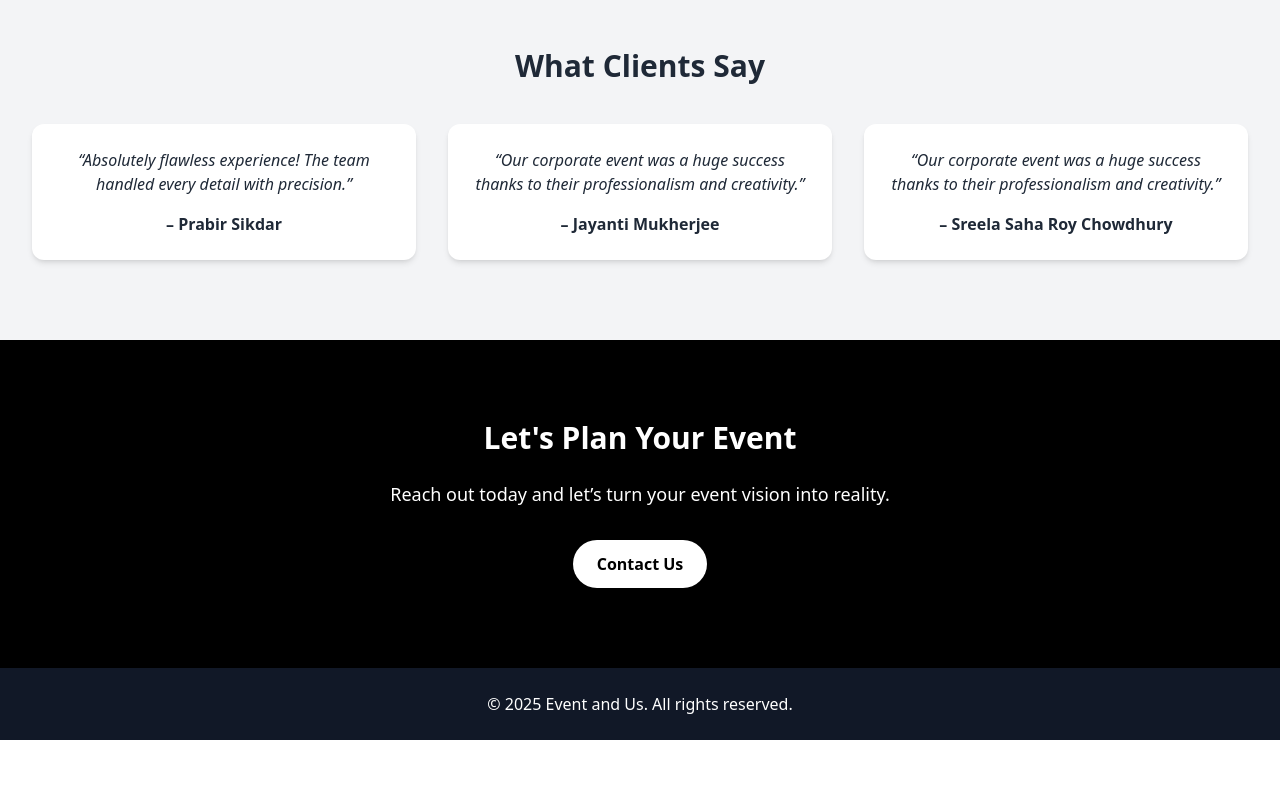
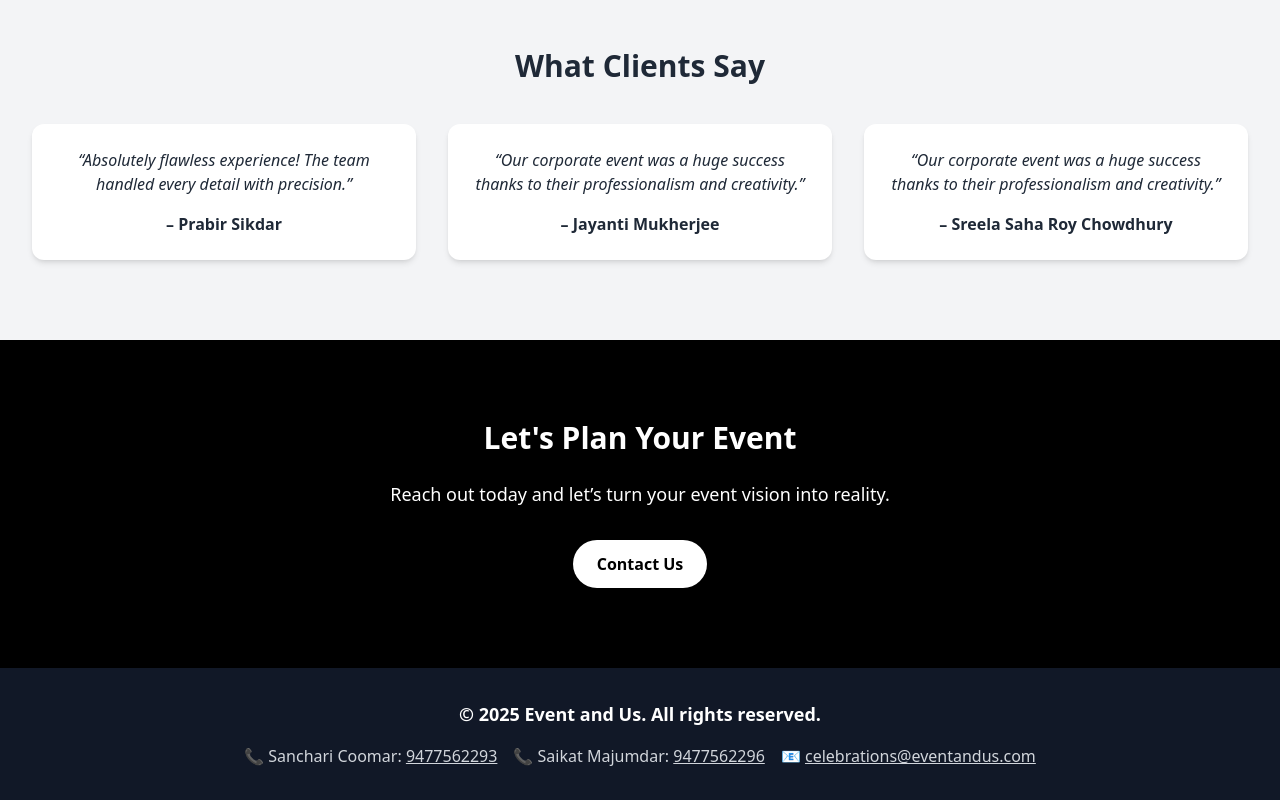
Before and after one commit to arnabjoy123/eventAndUs, a React (Vite) app: page / in a window 1280 px wide. Shown: the part 1856-2656 px from the top of the page. Before the commit the page ends 2596 px from the top, so only its background shows below. Built offline with nearby package versions, Linux system fonts and the light colour scheme.

Commit message:
added favicon logo and few other changes

```diff
--- a/index.html
+++ b/index.html
@@ -5,7 +5,7 @@
   <meta charset="UTF-8" />
   <link href="https://fonts.googleapis.com/css2?family=Poppins:wght@400;600&display=swap" rel="stylesheet" />
 
-  <link rel="icon" type="image/svg+xml" href="/vite.svg" />
+  <link rel="icon" type="image/svg+xml" href="/public/EventandusLogo.svg" />
   <meta name="viewport" content="width=device-width, initial-scale=1.0" />
   <title>Event & Us</title>
 </head>
--- a/src/App.jsx
+++ b/src/App.jsx
@@ -1,6 +1,6 @@
 import "./App.css";
 import "./components/Navbar";
-import Navbar from "./components/Navbar";
+import { Link } from "react-router-dom";
 import HeroCarousel from "./components/HeroCarousel";
 
 function App() {
@@ -81,16 +81,44 @@ function App() {
         <p className="mb-8 text-lg max-w-xl mx-auto">
           Reach out today and let’s turn your event vision into reality.
         </p>
-        <button className="px-6 py-3 bg-white text-black font-semibold rounded-full hover:bg-gray-200 transition">
-          Contact Us
-        </button>
+        <Link to="/contact-us">
+          <button className="px-6 py-3 bg-white text-black font-semibold rounded-full hover:bg-gray-200 transition">
+            Contact Us
+          </button>
+        </Link>
       </section>
 
       {/* Footer */}
-      <footer className="py-6 bg-gray-900 text-center text-white">
-        <p>
-          &copy; {new Date().getFullYear()} Event and Us. All rights reserved.
-        </p>
+      <footer className="py-8 bg-gray-900 text-center text-white text-sm md:text-base">
+        <div className="max-w-5xl mx-auto px-4">
+          <p className="mb-2 font-semibold text-lg">
+            &copy; {new Date().getFullYear()} Event and Us. All rights reserved.
+          </p>
+
+          <div className="flex flex-col md:flex-row justify-center items-center gap-4 mt-4 text-gray-300">
+            <div>
+              📞 Sanchari Coomar:{" "}
+              <a href="tel:9477562293" className="underline hover:text-white">
+                9477562293
+              </a>
+            </div>
+            <div>
+              📞 Saikat Majumdar:{" "}
+              <a href="tel:9477562296" className="underline hover:text-white">
+                9477562296
+              </a>
+            </div>
+            <div>
+              📧{" "}
+              <a
+                href="mailto:celebrations@eventandus.com"
+                className="underline hover:text-white"
+              >
+                celebrations@eventandus.com
+              </a>
+            </div>
+          </div>
+        </div>
       </footer>
     </div>
   );
--- a/src/components/HeroCarousel.jsx
+++ b/src/components/HeroCarousel.jsx
@@ -1,4 +1,5 @@
 import { useState, useEffect } from "react";
+import { Link } from "react-router-dom";
 
 const slides = [
   {
@@ -46,9 +47,11 @@ export default function HeroCarousel() {
         <p className="mt-4 text-lg md:text-xl max-w-xl drop-shadow-2xl text-white-100">
           {slides[current].subtitle}
         </p>
-        <button className="mt-8 px-6 py-3 bg-white text-black font-semibold rounded-full shadow-md hover:bg-gray-100 transition">
-          Book a Consultation
-        </button>
+        <Link to="/contact-us">
+          <button className="mt-8 px-6 py-3 bg-white text-black font-semibold rounded-full shadow-md hover:bg-gray-100 transition">
+            Book a Consultation
+          </button>
+        </Link>
       </div>
     </section>
   );
--- a/src/pages/ContactUs.jsx
+++ b/src/pages/ContactUs.jsx
@@ -34,7 +34,7 @@ export default function ContactUs() {
         </div>
 
         {/* Optional: Contact Form */}
-        {/*
+
         <form className="mt-12 max-w-xl mx-auto text-left space-y-4">
           <input
             type="text"
@@ -44,6 +44,11 @@ export default function ContactUs() {
           <input
             type="email"
             placeholder="Your Email"
+            className="w-full px-4 py-3 rounded-md text-black"
+          />
+          <input
+            type="text"
+            placeholder="Your Number"
             className="w-full px-4 py-3 rounded-md text-black"
           />
           <textarea
@@ -58,7 +63,6 @@ export default function ContactUs() {
             Send Message
           </button>
         </form>
-        */}
       </div>
     </div>
   );
```
Also changed, not shown: public/EventandusLogo.svg (added).
